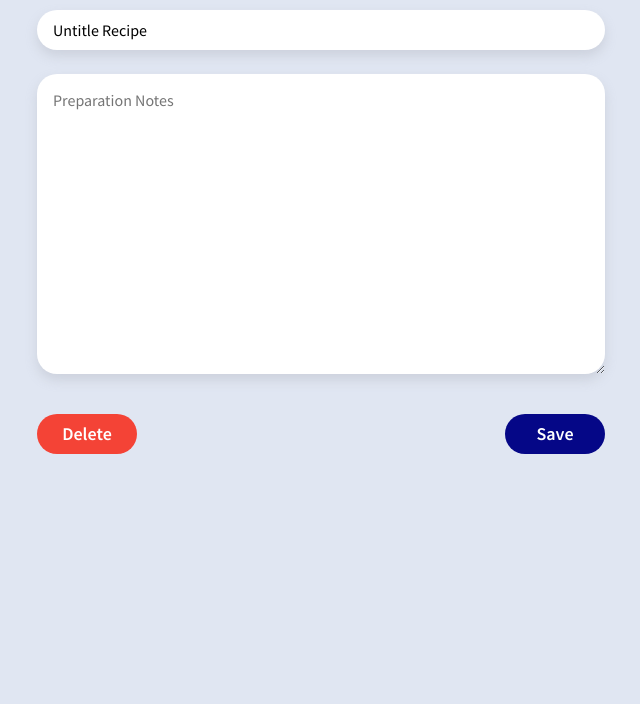
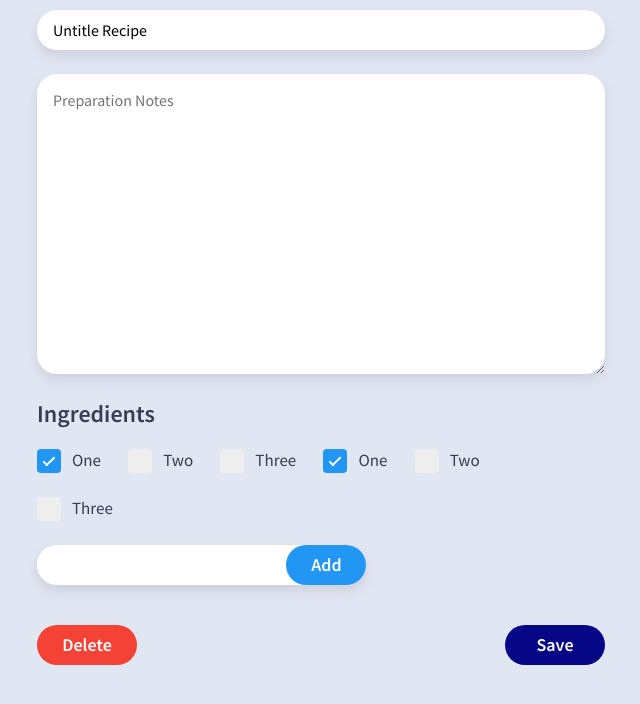
Before and after one commit to dsk90it/recipe-app, a website built with webpack: page public/edit.html in a window 1280 px wide. Shown: the part 94-798 px from the top of the page, without its empty margins (319-959 px from the left). Built offline with nearby package versions, Linux system fonts and the light colour scheme.

Commit message:
css : todo html and css completed

```diff
--- a/public/css/style.css
+++ b/public/css/style.css
@@ -104,20 +104,6 @@ textarea{
   width: 45%;
 }
 
-/* BELOW 768px */
-@media (max-width: 767px){
-  h1{
-    width: 100%;
-    margin-bottom: 16px;
-  }
-
-  .header .search-input{
-    float: left;
-    margin: 0 0 32px;
-    width: 100%;
-  }
-}
-
 /* Recipe Cards */
 .recipe-container{
   margin: 0;
@@ -150,3 +136,97 @@ textarea{
   font-size: 14px;
   color: #9EA1AD;
 }
+
+
+/* Ingredients Checklist */
+.checklist {
+  display: inline-block;
+  position: relative;
+  padding-left: 35px;
+  cursor: pointer;
+  user-select: none;
+  font-size: 17px;
+  min-height: 24px;
+  margin: 0 24px 24px 0;
+}
+
+/* Custom Checkbox */
+.checklist input {
+  position: absolute;
+  opacity: 0;
+  cursor: pointer;
+  height: 0;
+  width: 0;
+}
+.checkmark {
+  position: absolute;
+  top: 0;
+  left: 0;
+  height: 24px;
+  width: 24px;
+  background-color: #eee;
+  font-style: normal;
+  border-radius: 4px;
+}
+.checklist .checkmark:after {
+  left: 9px;
+  top: 5px;
+  width: 6px;
+  height: 12px;
+  border: solid white;
+  border-width: 0 2px 2px 0;
+  transform: rotate(45deg);
+}
+
+/* hover state */
+.checklist:hover input ~ .checkmark {
+  background-color: #ccc;
+}
+
+/* Checked state */
+.checklist input:checked ~ .checkmark {
+  background-color: #2196F3;
+}
+.checklist input:checked ~ .checkmark:after {
+  display: block;
+}
+
+/* not checked */
+.checkmark:after {
+  content: "";
+  position: absolute;
+  display: none;
+}
+
+.ingredient-form{
+  position: relative;
+  width: 58%;
+}
+.ingredient-form input{
+  padding-right: 92px;
+}
+.ingredient-form .btn{
+  position: absolute;
+  right: 0;
+  top: 0;
+  min-width: 80px;
+  background-color: #2196F3;
+}
+
+/* BELOW 768px */
+@media (max-width: 767px){
+  .header h1{
+    width: 100%;
+    margin-bottom: 16px;
+  }
+
+  .header .search-input{
+    float: left;
+    margin: 0 0 32px;
+    width: 100%;
+  }
+
+  .ingredient-form{
+    width: 100%;
+  }
+}
--- a/public/edit.html
+++ b/public/edit.html
@@ -14,7 +14,44 @@
         <input type="text" value="Untitle Recipe"/>
         <textarea placeholder="Preparation Notes"></textarea>
 
-        <div id="todoContainer"></div>
+        <h2>Ingredients</h2>
+        <div class="clearfix fw" id="checkListContainer">
+            <label class="checklist">
+                <input type="checkbox" checked="checked">
+                <i class="checkmark"></i>
+                <span>One</span>
+            </label>
+            <label class="checklist">
+                <input type="checkbox">
+                <i class="checkmark"></i>
+                <span>Two</span>
+            </label>
+            <label class="checklist">
+                <input type="checkbox">
+                <i class="checkmark"></i>
+                <span>Three</span>
+            </label>
+            <label class="checklist">
+                <input type="checkbox" checked="checked">
+                <i class="checkmark"></i>
+                <span>One</span>
+            </label>
+            <label class="checklist">
+                <input type="checkbox">
+                <i class="checkmark"></i>
+                <span>Two</span>
+            </label>
+            <label class="checklist">
+                <input type="checkbox">
+                <i class="checkmark"></i>
+                <span>Three</span>
+            </label>
+        </div>
+
+        <form class="ingredient-form">
+            <input type="text">
+            <button class="btn">Add</button>
+        </form>
 
         <div class="clearfix fw btn-actions">
             <button class="fl btn btn-danger">Delete</button>
```
Also changed, not shown: src/ingredients.js (added).
